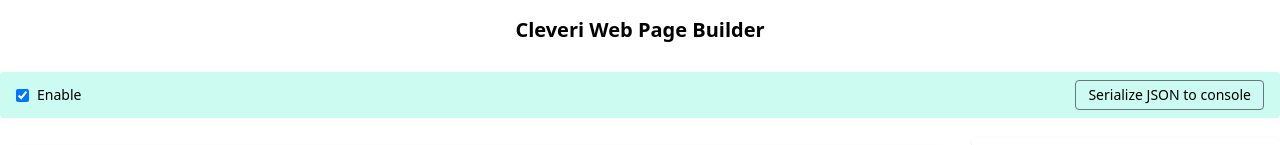
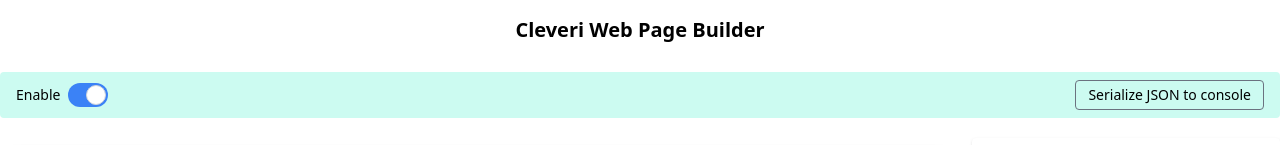
Before and after one commit to zafar-m3n/CareerPageBuilder, a React (Vite) app: page / in a window 1280 px wide. Shown: the top 145 px of the page. Built offline with nearby package versions, Linux system fonts and the light colour scheme.

Commit message:
Topbar fix

```diff
--- a/src/components/Topbar.jsx
+++ b/src/components/Topbar.jsx
@@ -14,15 +14,16 @@
 
   return (
     <div className="px-4 py-2 mt-3 mb-1 bg-teal-100 flex items-center justify-between rounded">
-      <div className="flex items-center">
-        <label className="flex items-center space-x-2">
+      <div className="flex items-center space-x-2">
+        <span className="text-sm font-medium">Enable</span>
+        <label className="relative inline-flex items-center cursor-pointer">
           <input
             type="checkbox"
             checked={enabled}
             onChange={handleToggle}
-            className="toggle-checkbox"
+            className="sr-only peer"
           />
-          <span className="text-sm font-medium">Enable</span>
+          <div className="w-10 h-6 bg-gray-300 rounded-full peer-checked:bg-blue-500 peer-checked:after:translate-x-4 after:content-[''] after:absolute after:top-0.5 after:left-0.5 after:bg-white after:border-gray-300 after:border after:rounded-full after:h-5 after:w-5 after:transition-all"></div>
         </label>
       </div>
       <button
```
